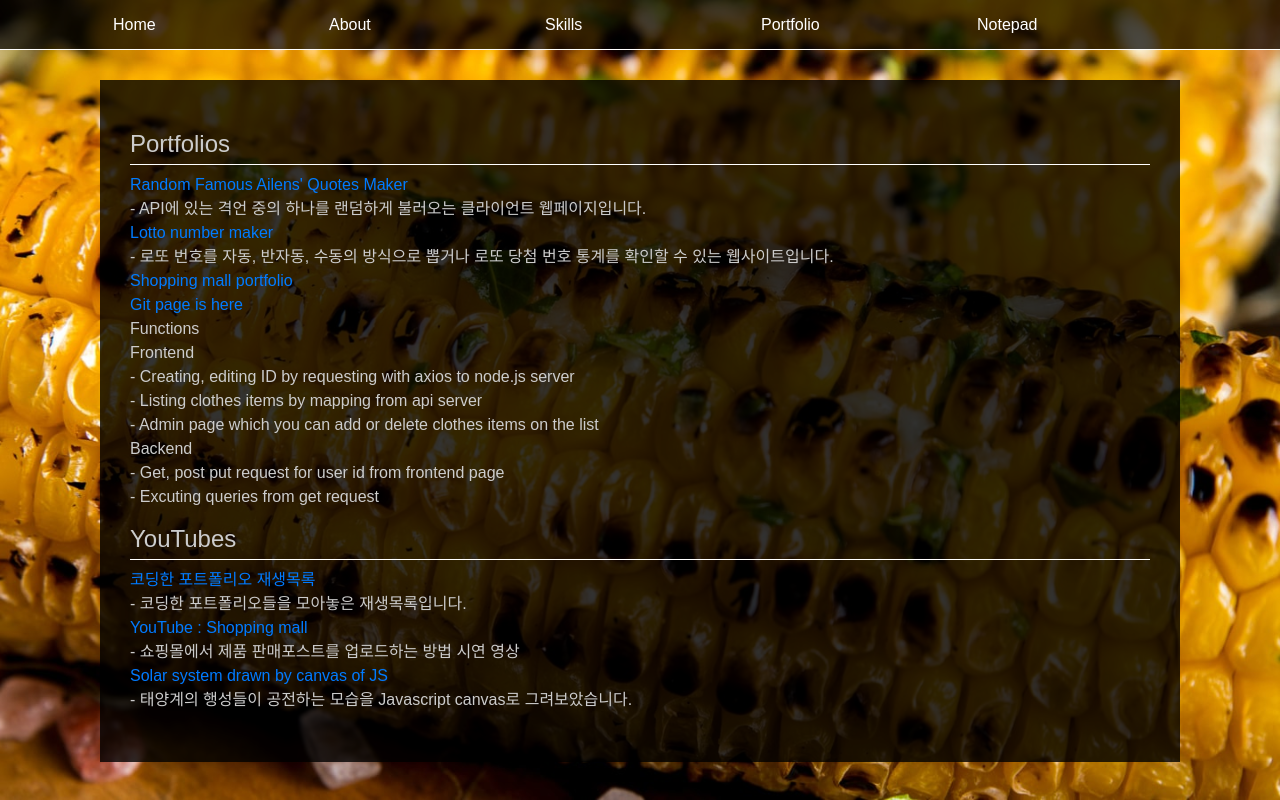
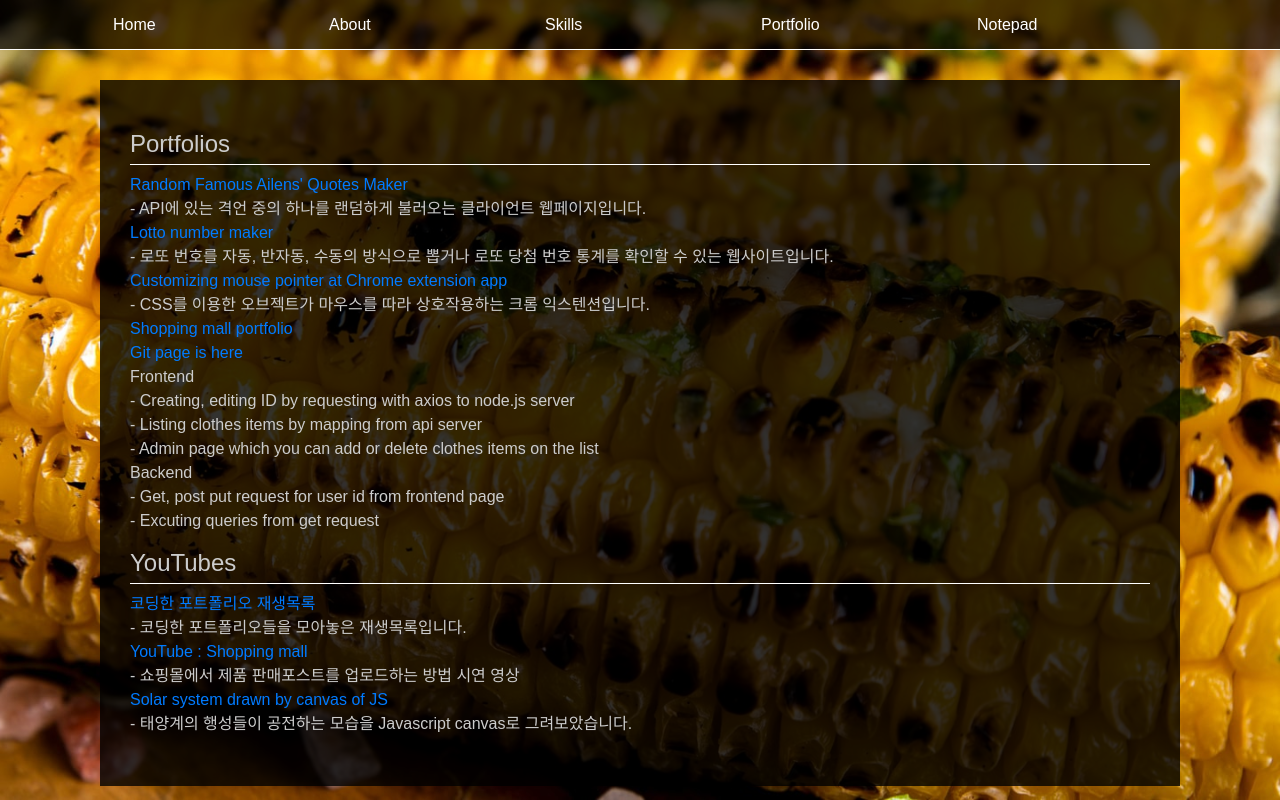
Before and after one commit to jacobkim9881/react-port, a React (Create React App) app: page /portfolio in a window 1280 px wide. Shown: the top 800 px of the page. Built offline with nearby package versions, Linux system fonts and the light colour scheme.

Commit message:
added portfolio chrome extension

```diff
--- a/src/components/pages/portfolio/Portfolio.js
+++ b/src/components/pages/portfolio/Portfolio.js
@@ -13,9 +13,11 @@ class Portfolio extends Component {
 <a href="https://ltmaker.netlify.app"> Lotto number maker
 </a><br />- 로또 번호를 자동, 반자동, 수동의 방식으로 뽑거나 로또 당첨 번호 통계를 확인할 수 있는 웹사이트입니다.<br />
                 <div>
+		    <a href="https://chrome.google.com/webstore/detail/mouse-footprint-tailing/bgmbliffojkhembdalfdgldpeihhpdnm?hl=ko">Customizing mouse pointer at Chrome extension app</a><br/> - CSS를 이용한 오브젝트가 마우스를 따라 상호작용하는 크롬 익스텐션입니다. <br/>
+
                     <a href="https://jacobkim9881.github.io/shoppingweb">Shopping mall portfolio</a><br/>
                     <a href="https://github.com/jacobkim9881/shoppingweb">Git page is here</a>
-                    <p>Functions <br />
+                    <p>
                     Frontend <br />
                     - Creating, editing ID by requesting with axios to node.js server<br />
                     - Listing clothes items by mapping from api server<br />
```
